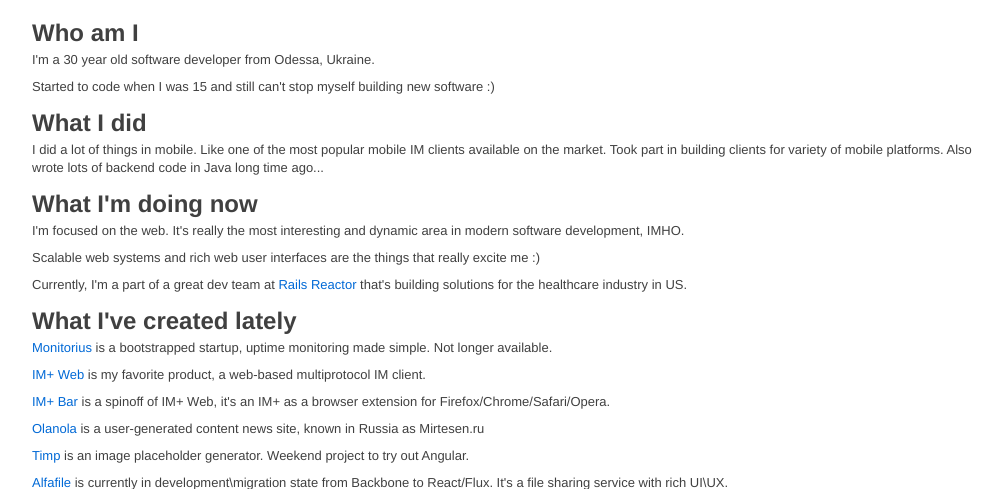
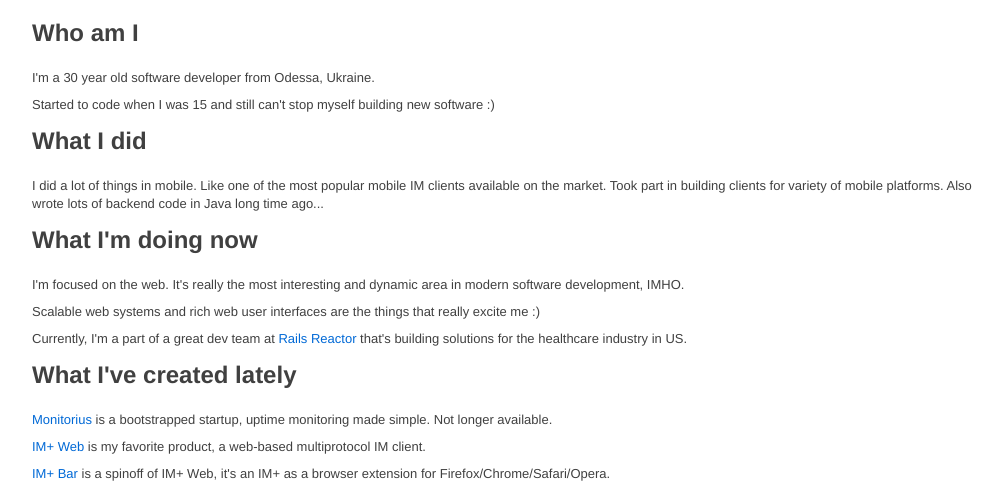
Before and after one commit to gothy/gothy.github.com, a plain HTML site: page index.html in a window 1280 px wide. Shown: the part 318-807 px from the top of the page, without its empty margins (138-1141 px from the left). Drawn offline with Linux system fonts and the light colour scheme.

Commit message:
more spacing

```diff
--- a/index.html
+++ b/index.html
@@ -31,7 +31,7 @@
     <img src="./blog_photo.png" border="0" width="200px" height="264px"/>
     <h1>Dmitry Utkin</h1>
 
-    <h2>Who am I</h2>
+    <h2>Who am I</h2><br/>
 
     <p>I'm a 30 year old software developer from Odessa, Ukraine. </p>
 
@@ -39,13 +39,15 @@
     building new software :)</p>
 
 
-    <h2>What I did</h2>
+    <h2>What I did</h2><br/>
+
     <p>I did a lot of things in mobile. Like one of the most popular
     mobile IM clients available on the market. Took part in building clients
     for variety of mobile platforms. Also wrote lots of
     backend code in Java long time ago...</p>
 
-    <h2>What I'm doing now</h2>
+    <h2>What I'm doing now</h2><br/>
+
     <p>I'm focused on the web. It's really the most interesting
     and dynamic area in modern software development, IMHO.</p>
     <p>Scalable web systems and rich web user interfaces are the things
@@ -55,7 +57,8 @@
       that's building solutions for the healthcare industry in US.
     </p>
 
-    <h2>What I've created lately</h2>
+    <h2>What I've created lately</h2><br/>
+
     <p><a href="http://monitorius.com" target="_blank">Monitorius</a> is a bootstrapped startup,
       uptime monitoring made simple. Not longer available.</p>
     <p><a href="https://plus.im" target="_blank">IM+ Web</a> is my favorite product,
@@ -82,7 +85,8 @@
     </p>
     <p><i>Monfi</i> is currently in development, personal expense tracker for web and mobile.</p>
 
-    <h2>What I use </h2>
+    <h2>What I use </h2><br/>
+
     <p>Languages: JavaScript(ES6, Node), some Elm lately. CoffeeScript, Python, Go in the past.</p>
     Platforms & Tools: <ul>
       <li>OS X, Linux</li>
@@ -95,7 +99,8 @@
       <li>Like to dig into new stuff every day.</li>
     </ul>
 
-    <h2>Contacts and social profiles</h2>
+    <h2>Contacts and social profiles</h2><br/>
+
     <p>LinkedIn: <a href="http://www.linkedin.com/pub/dmitry-utkin/2a/523/777"
       target="_blank">Dmitry Utkin</a>
     </p>
```
